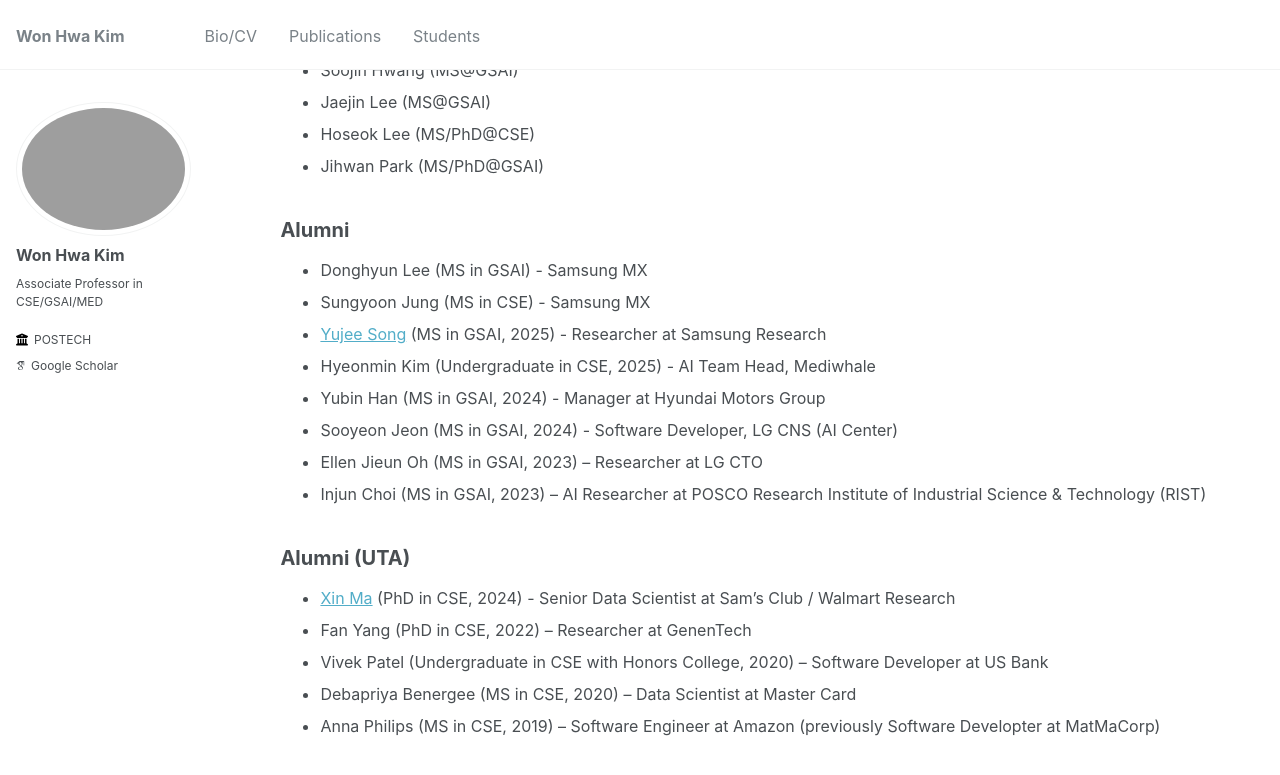
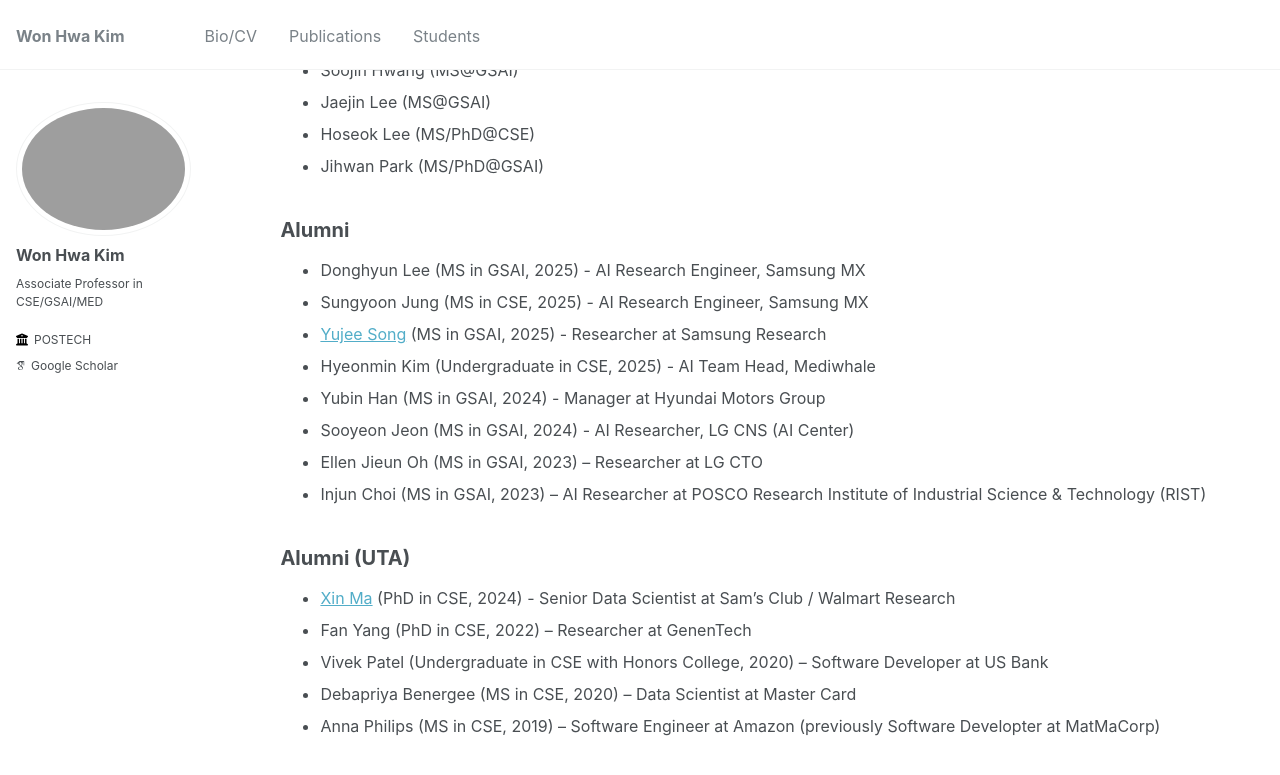
Before and after one commit to wwplato/wwplato.github.io, a Jekyll site: the page built from _pages/students.md, in a window 1280 px wide and 900 px high, scrolled down 437 px. Shown: the top 775 px of the window. Built offline with Jekyll 4.4.1, drawn with Linux system fonts in a browser that asks for light colours; some web fonts are replaced.

Commit message:
Update students.md

```diff
--- a/_pages/students.md
+++ b/_pages/students.md
@@ -23,12 +23,12 @@ author_profile: true
 
 Alumni
 ----
-* Donghyun Lee (MS in GSAI) - Samsung MX
-* Sungyoon Jung (MS in CSE) - Samsung MX
+* Donghyun Lee (MS in GSAI, 2025) - AI Research Engineer, Samsung MX
+* Sungyoon Jung (MS in CSE, 2025) - AI Research Engineer, Samsung MX
 * [Yujee Song](https://jardindelsol.github.io "Yujee Song") (MS in GSAI, 2025) - Researcher at Samsung Research
 * Hyeonmin Kim (Undergraduate in CSE, 2025) - AI Team Head, Mediwhale
 * Yubin Han (MS in GSAI, 2024) - Manager at Hyundai Motors Group
-* Sooyeon Jeon (MS in GSAI, 2024) - Software Developer, LG CNS (AI Center)
+* Sooyeon Jeon (MS in GSAI, 2024) - AI Researcher, LG CNS (AI Center)
 * Ellen Jieun Oh (MS in GSAI, 2023) – Researcher at LG CTO
 * Injun Choi (MS in GSAI, 2023) – AI Researcher at POSCO Research Institute of Industrial Science & Technology (RIST)
 
```
